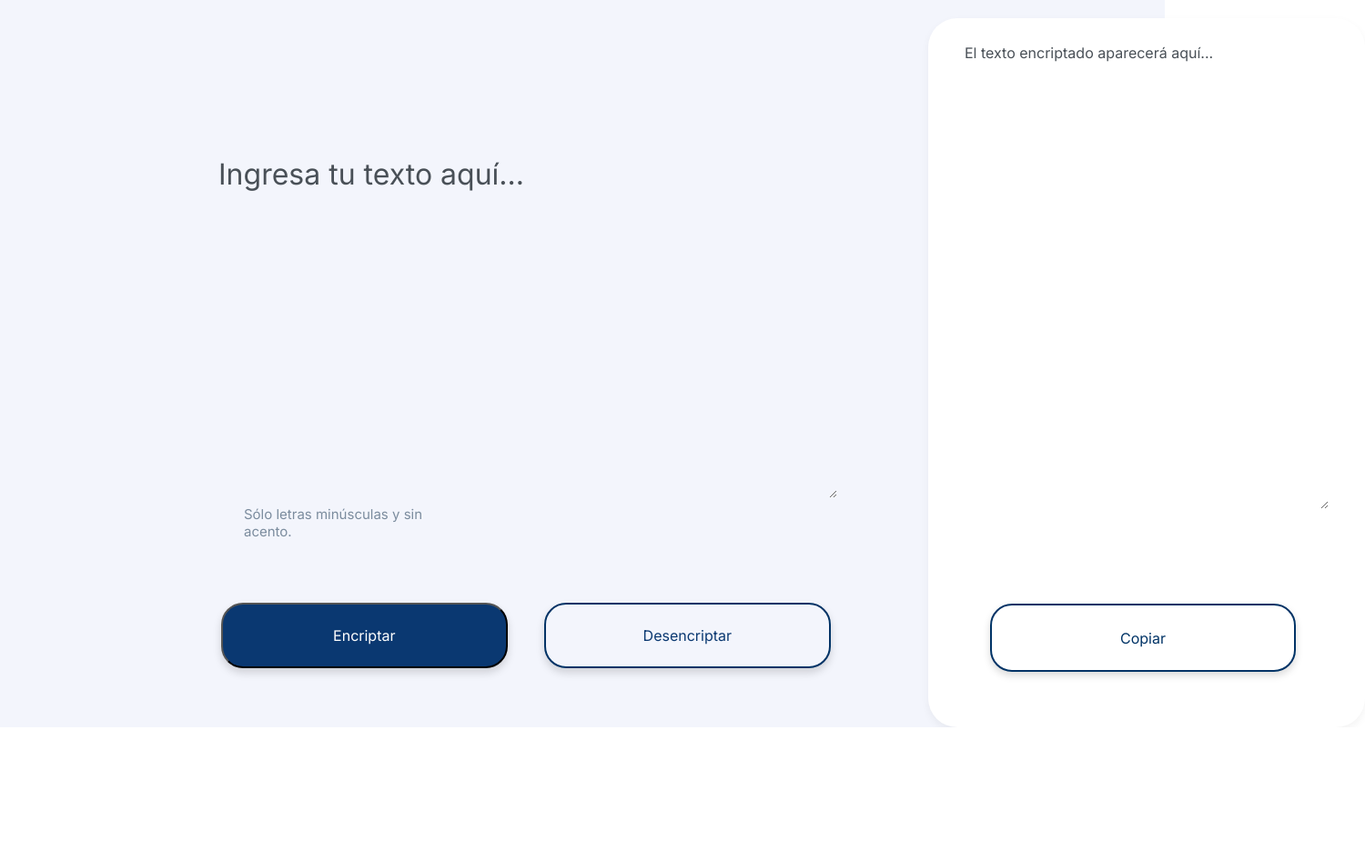
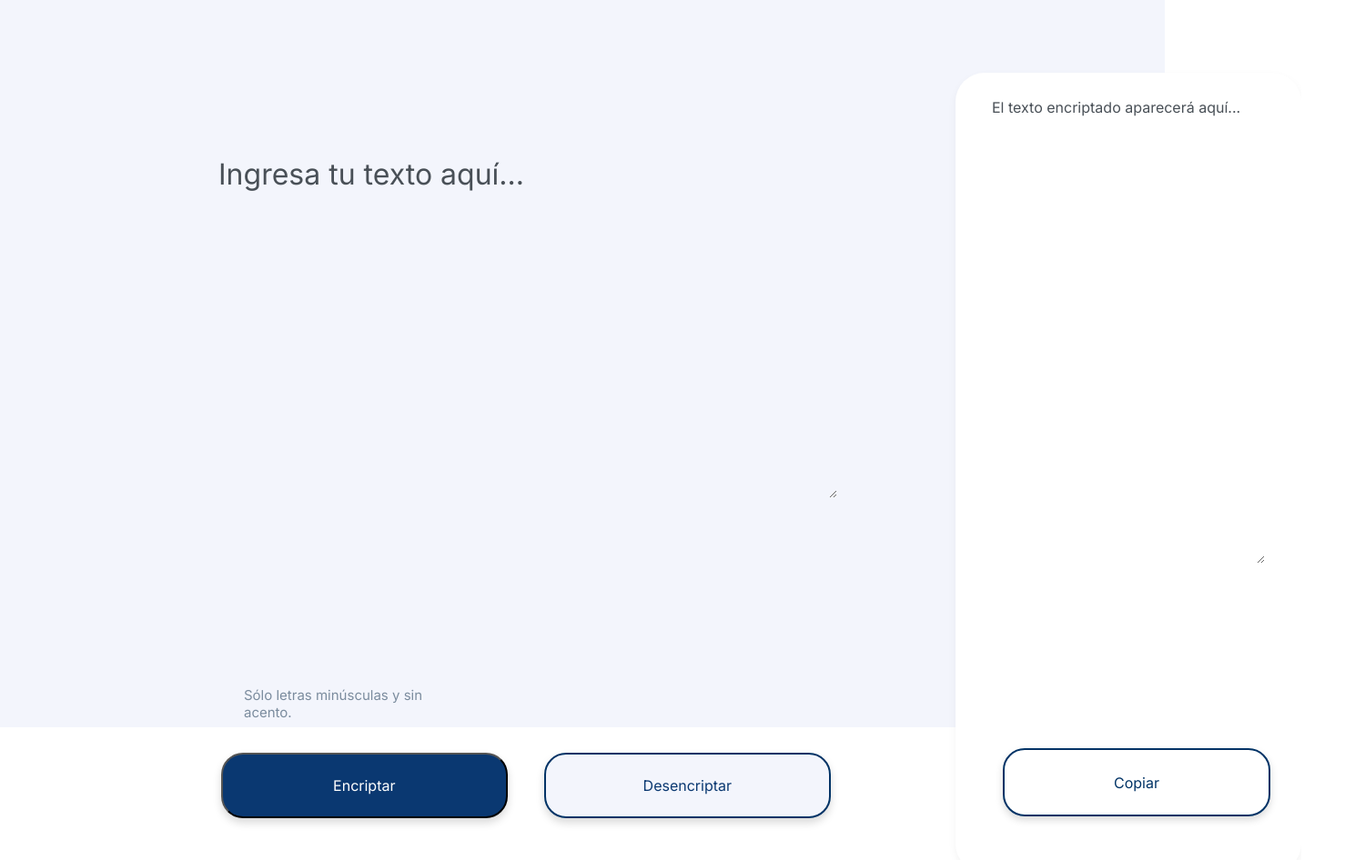
Before and after one commit to Mariana-Manher/Encriptador-de-texto-G7, a plain HTML site: page index.html in a window 1280 px wide. Shown: the whole page at 91% size, 1500 px wide, since content can reach past the window. Before the commit the page ends 800 px from the top, so only its background shows below. Drawn offline with Linux system fonts and the light colour scheme.

Commit message:
Add files via upload

```diff
--- a/style.css
+++ b/style.css
@@ -7,7 +7,6 @@
 
 .container {
     position: relative;
-    gap: 0%;
     width: 100vw;
     height: 100vh;
     background-color: #F3F5FC;
@@ -37,7 +36,7 @@
     position: absolute;
     width: 680px;
     left: 220px;
-    top: 650px;
+    top: 815px;
 }
 
 .btn.encrypt {
@@ -85,16 +84,15 @@
 
 .right-box {
     position: relative;
-    width: 400px;
-    height: 700px;
-    top: 2.5%;
-    left: 1020px;
+    width: 300px;
+    height: 800px;
+    top: 80px;
+    left: 1050px;
     padding: 40px;
     background-color: #FFFFFF;
     box-shadow: 0 4px 10px rgba(0, 0, 0, 0.05);
     gap: 0px;
     border-radius: 32px;
-    opacity: 0px;
     display: flex;
     flex-direction: column;
     color: #7B8C9E;
@@ -102,7 +100,7 @@
 
 .right-box textarea {
     position: absolute;
-    width: 400px;
+    width: 300px;
     height: 520px;
     border: none;
     left: 40px;
@@ -132,7 +130,7 @@
     flex-direction: row;
     width: 252px;
     height: 18px;
-    top: 551px;
+    top: 750px;
     left: 268px;
     gap: 8px;
     margin-top: 15px;
@@ -147,8 +145,8 @@
     gap: 20px;
     padding: 1%;
     position: relative;
-    top: 600px;
-    left: 6%;
+    top: 700px;
+    left: 3%;
     align-items: center;
 }
 
@@ -236,11 +234,12 @@
     }
 
     .right-box {
-        width: 80%;
+        width: 72%;
         height: 20%;
         top: 70%;
         left: 5%;
         border-radius: 24px;
+        align-items: center;
 
     }
 
```
